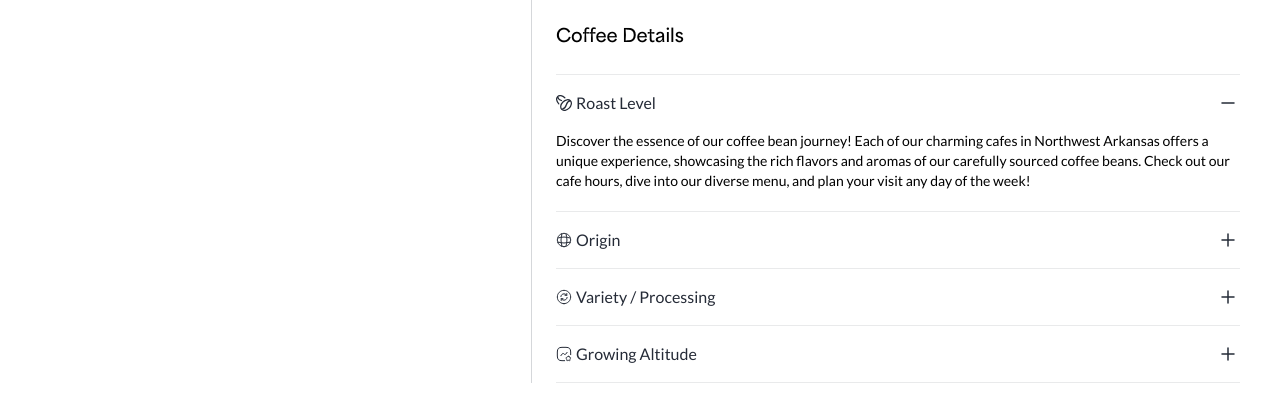
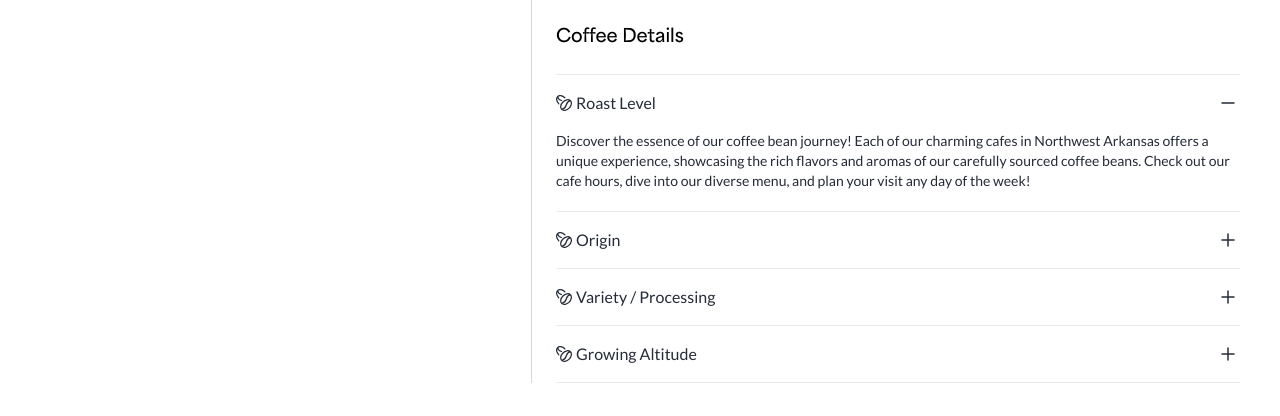
Before and after one commit to xpand-indonesia/ecommerce, a Next.js app: page /product/1 in a window 1280 px wide. Shown: the part 1340-1756 px from the top of the page. Built offline with nearby package versions, Linux system fonts and the light colour scheme; grey boxes are pictures that could not be loaded.

Commit message:
Improving coffee detail information

```diff
--- a/src/app/features/product-detail/components/product-detail-section/product-detail-coffee-detail.tsx
+++ b/src/app/features/product-detail/components/product-detail-section/product-detail-coffee-detail.tsx
@@ -1,56 +1,60 @@
 import { CoffeeBean, Global, RefreshCircle } from "@/components/icons";
 import { FavoriteChart } from "@/components/icons/favorite-chart";
 import { Accordion, AccordionContent, AccordionItem, AccordionTrigger } from "@/components/ui/accordion";
+import { ReactNode } from "react";
+
+interface CoffeeDetail {
+    id: string;
+    icon: ReactNode;
+    title: string;
+    description: string;
+};
+
+const DETAILS: CoffeeDetail[] = [
+    {
+        id: "level",
+        icon: <CoffeeBean />,
+        title: 'Roast Level',
+        description: 'Discover the essence of our coffee bean journey! Each of our charming cafes in Northwest Arkansas offers a unique experience, showcasing the rich flavors and aromas of our carefully sourced coffee beans. Check out our cafe hours, dive into our diverse menu, and plan your visit any day of the week!'
+    },
+    {
+        id: "origin",
+        icon: <Global />,
+        title: 'Origin',
+        description: 'Discover the essence of our coffee bean journey! Each of our charming cafes in Northwest Arkansas offers a unique experience, showcasing the rich flavors and aromas of our carefully sourced coffee beans. Check out our cafe hours, dive into our diverse menu, and plan your visit any day of the week!'
+    },
+    {
+        id: "variety",
+        icon: <RefreshCircle />,
+        title: 'Variety / Processing',
+        description: 'Discover the essence of our coffee bean journey! Each of our charming cafes in Northwest Arkansas offers a unique experience, showcasing the rich flavors and aromas of our carefully sourced coffee beans. Check out our cafe hours, dive into our diverse menu, and plan your visit any day of the week!'
+    },
+    {
+        id: "growing",
+        icon: <FavoriteChart />,
+        title: 'Growing Altitude',
+        description: 'Discover the essence of our coffee bean journey! Each of our charming cafes in Northwest Arkansas offers a unique experience, showcasing the rich flavors and aromas of our carefully sourced coffee beans. Check out our cafe hours, dive into our diverse menu, and plan your visit any day of the week!'
+    }
+];
 
 export const ProductDetailCofeeDetail = () => {
     return (
         <div className="space-y-6">
             <h3 className="font-heading text-lg font-bold">Coffee Details</h3>
             <Accordion defaultValue="level" type="single" className="border-t border-gray-200" collapsible>
-                <AccordionItem value="level">
+                {DETAILS.map((detail) => (
+                    <AccordionItem value={detail.id} key={`coffee-detail-${detail.id}`}>
                         <AccordionTrigger>
                             <div className="flex items-center text-gray-800 gap-1">
                                 <CoffeeBean />
-                            Roast Level
+                                {detail.title}
                             </div>
                         </AccordionTrigger>
                         <AccordionContent>
-                        <p>Discover the essence of our coffee bean journey! Each of our charming cafes in Northwest Arkansas offers a unique experience, showcasing the rich flavors and aromas of our carefully sourced coffee beans. Check out our cafe hours, dive into our diverse menu, and plan your visit any day of the week!</p>
+                            <p className="text-sm text-gray-800">{detail.description}</p>
                         </AccordionContent>
                     </AccordionItem>
-                <AccordionItem value="origin">
-                    <AccordionTrigger>
-                        <div className="flex items-center text-gray-800 gap-1">
-                            <Global />
-                            Origin
-                        </div>
-                    </AccordionTrigger>
-                    <AccordionContent>
-                        <p>Discover the essence of our coffee bean journey! Each of our charming cafes in Northwest Arkansas offers a unique experience, showcasing the rich flavors and aromas of our carefully sourced coffee beans. Check out our cafe hours, dive into our diverse menu, and plan your visit any day of the week!</p>
-                    </AccordionContent>
-                </AccordionItem>
-                <AccordionItem value="variety">
-                    <AccordionTrigger>
-                        <div className="flex items-center text-gray-800 gap-1">
-                            <RefreshCircle />
-                            Variety / Processing
-                        </div>
-                    </AccordionTrigger>
-                    <AccordionContent>
-                        <p>Discover the essence of our coffee bean journey! Each of our charming cafes in Northwest Arkansas offers a unique experience, showcasing the rich flavors and aromas of our carefully sourced coffee beans. Check out our cafe hours, dive into our diverse menu, and plan your visit any day of the week!</p>
-                    </AccordionContent>
-                </AccordionItem>
-                <AccordionItem value="growing">
-                    <AccordionTrigger>
-                        <div className="flex items-center text-gray-800 gap-1">
-                            <FavoriteChart />
-                            Growing Altitude
-                        </div>
-                    </AccordionTrigger>
-                    <AccordionContent>
-                        <p>Discover the essence of our coffee bean journey! Each of our charming cafes in Northwest Arkansas offers a unique experience, showcasing the rich flavors and aromas of our carefully sourced coffee beans. Check out our cafe hours, dive into our diverse menu, and plan your visit any day of the week!</p>
-                    </AccordionContent>
-                </AccordionItem>
+                ))}
             </Accordion>
         </div>
     );
```
Lines whose indentation alone changed are shown as unchanged.
